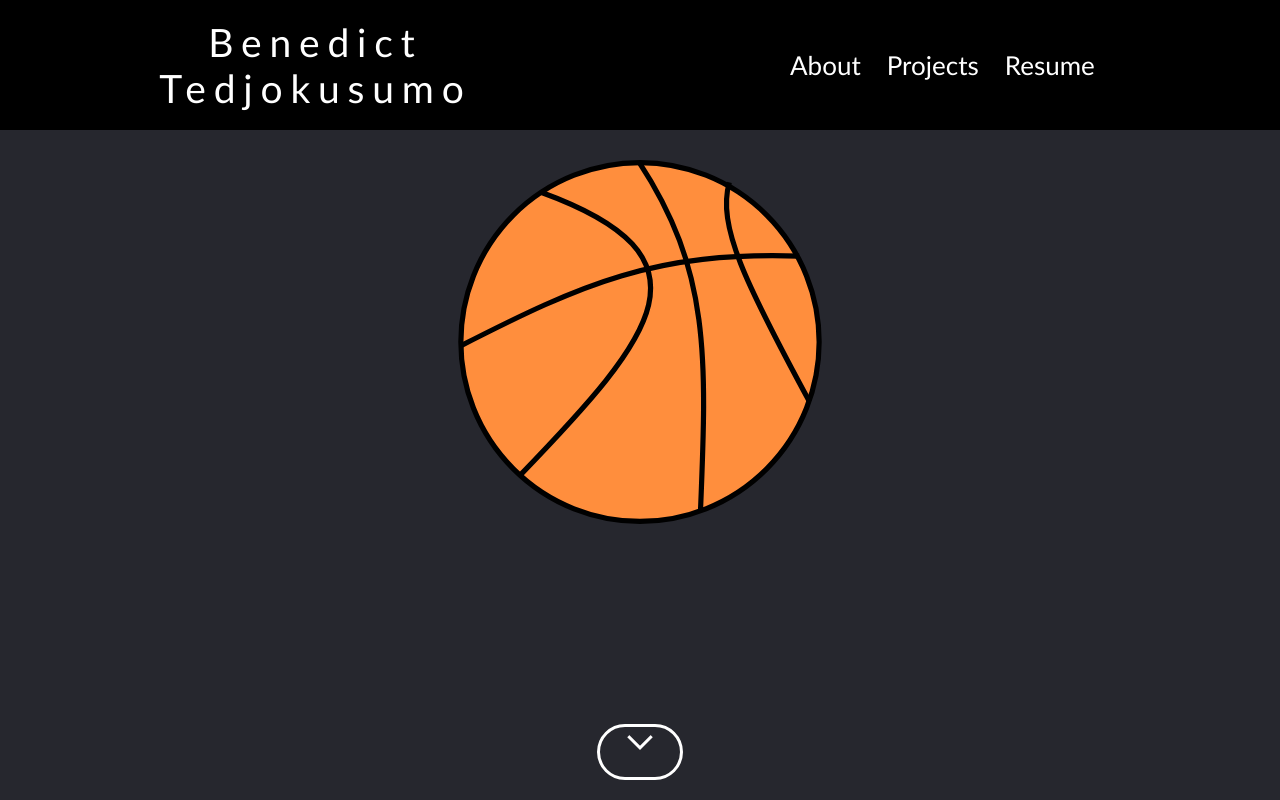
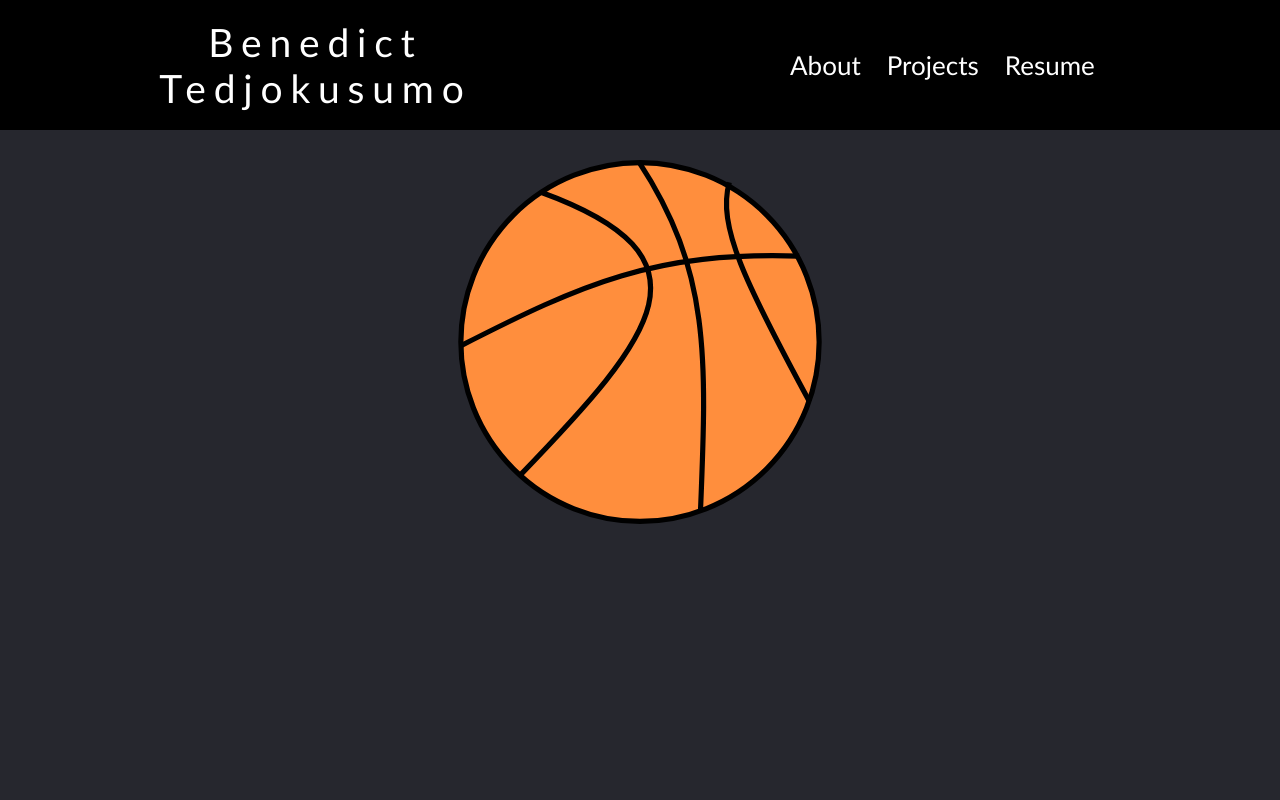
Before and after one commit to bentaro89/bentaro89.github.io, a React (Create React App) app: page / in a window 1280 px wide. Shown: the top 800 px of the page. Built offline with nearby package versions, Linux system fonts and the light colour scheme.

Commit message:
fixed resume portion and bottom area

```diff
--- a/src/App.css
+++ b/src/App.css
@@ -20,7 +20,6 @@ html {
   flex-direction: row;
   justify-content: center;
   align-content: center;
-  /* margin-bottom: 100em; */
   width: 100%;
 }
 
--- a/src/App.js
+++ b/src/App.js
@@ -1,4 +1,4 @@
-import React from 'react';
+import React, { useState } from 'react';
 
 import NavBar from './components/NavBar'
 import Introduction from './components/Introduction'
@@ -8,8 +8,10 @@ import Basketball from './assets/basketball.svg'
 import './App.css';
 
 function App() {
+  const [scrolled, setScroll] = useState(false);
   window.onscroll = function () {
     scrollRotate();
+    setScroll(true);
   };
 
 function scrollRotate() {
@@ -20,13 +22,12 @@ function scrollRotate() {
     <div className='App'>
       <div className='App-header'>
         <NavBar/>
-        <div className='scroll-down'></div>
-
+        <div className={scrolled ? '' : 'scroll-down'}/>
         <div className='basketball-container'>
           <img src={Basketball} id='basketball-ball' alt='basketball'/>
+          {console.log(window.pageYOffset)}
+        </div>
 
-
-        </div>
         <Introduction/>
         <Projects/>
       </div>
--- a/src/components/Card.jsx
+++ b/src/components/Card.jsx
@@ -10,7 +10,6 @@ const IntroCard = (props) => {
             :
                 props.name ?
                     <div className='card-content'>
-                        {console.log(props.overlay)}
                         <div className={props.overlay ? 'img-overlay': ''}></div>
 
                         <img
--- a/src/components/Introduction.jsx
+++ b/src/components/Introduction.jsx
@@ -30,10 +30,8 @@ const Intro = () => {
                             height = '9em'/>
                             </div>
                             ))}
-
                     </div>
                 </div>
-
             </div>
             <Hoop/>
         </div>
--- a/src/components/NavBar.jsx
+++ b/src/components/NavBar.jsx
@@ -1,5 +1,5 @@
 import React from 'react';
-import Resume from '../assets/cube.svg'; //CHANGE TO RESUME
+import Resume from '../assets/resume.pdf'; //CHANGE TO RESUME
 
 import './stylesheets/NavBar.scss';
 
--- a/src/components/stylesheets/Projects.scss
+++ b/src/components/stylesheets/Projects.scss
@@ -5,6 +5,7 @@
     color: black;
     z-index: 2;
     padding-bottom: 1em;
+    margin-bottom: 35em;
 }
 
 .facts {
```
Also changed, not shown: 2 other files (tests, documents, lock files or other folders).
